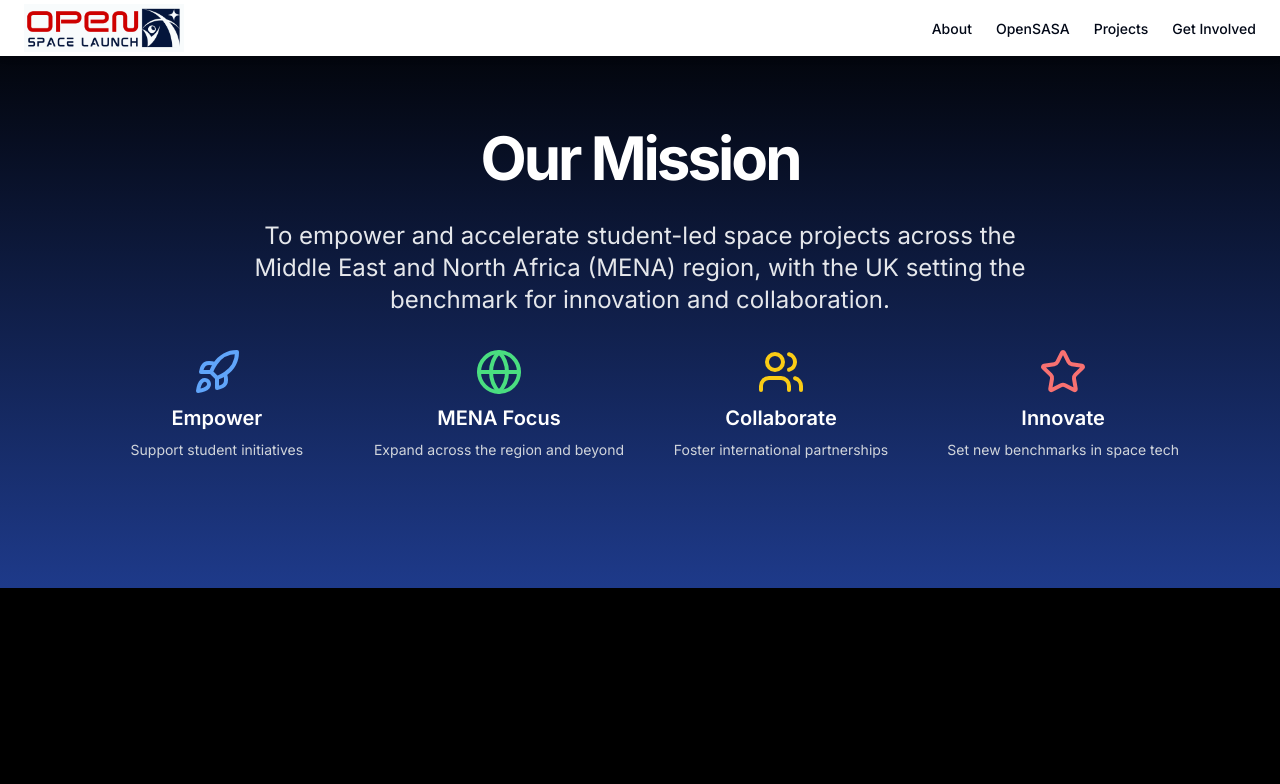
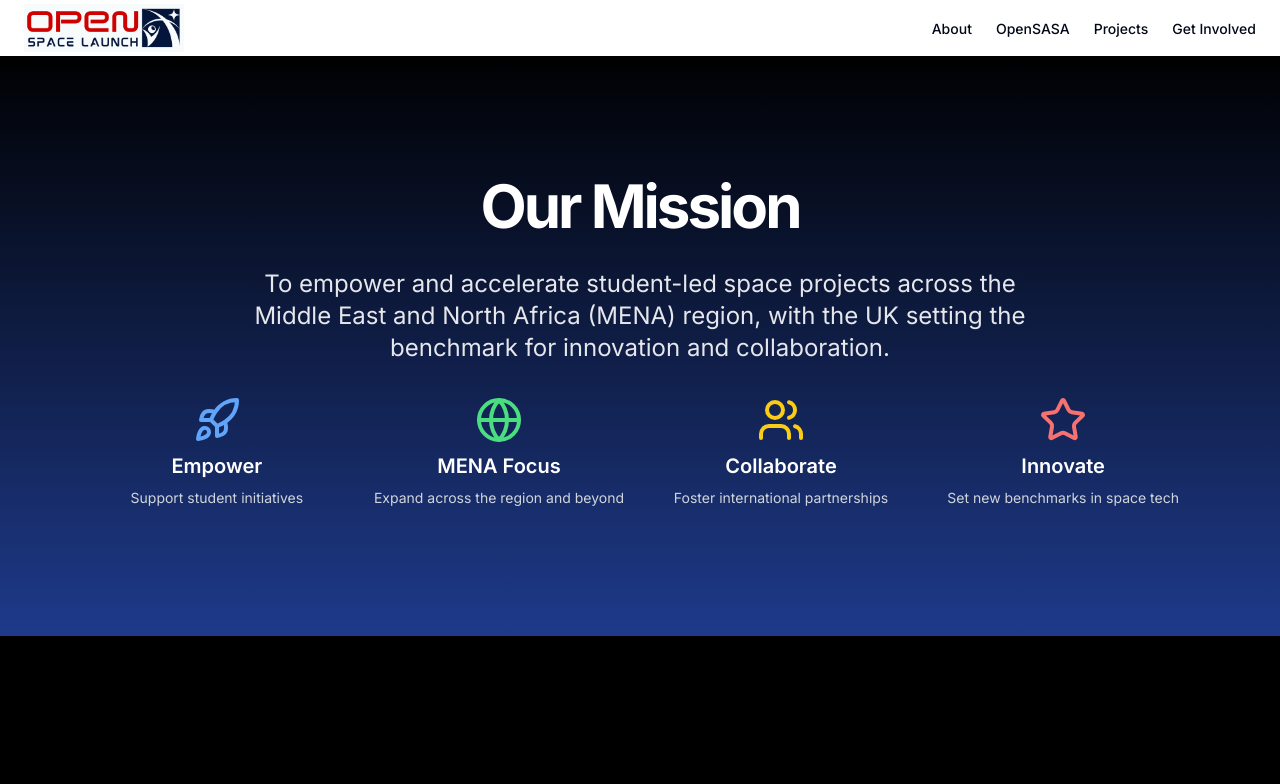
Before and after one commit to openspacelaunch/osl-org-web, a Next.js app: page / in a window 1280 px wide. Shown: the top 784 px of the page. Built offline with nearby package versions, Linux system fonts and the light colour scheme.

Commit message:
fix header margin

```diff
--- a/app/layout.tsx
+++ b/app/layout.tsx
@@ -20,7 +20,9 @@ export default function RootLayout({
     <html lang="en">
       <body className={inter.className}>
         <Header />
-        <div className="flex flex-col min-h-screen">{children}</div>
+        <div className="flex flex-col min-h-screen md:mt-12 mt-8">
+          {children}
+        </div>
         <footer className="flex flex-col gap-2 sm:flex-row py-6 w-full shrink-0 items-center px-4 md:px-6 border-t">
           <p className="text-xs text-gray-500">
             © 2023 Open Space Launch Foundation. All rights reserved.
```
